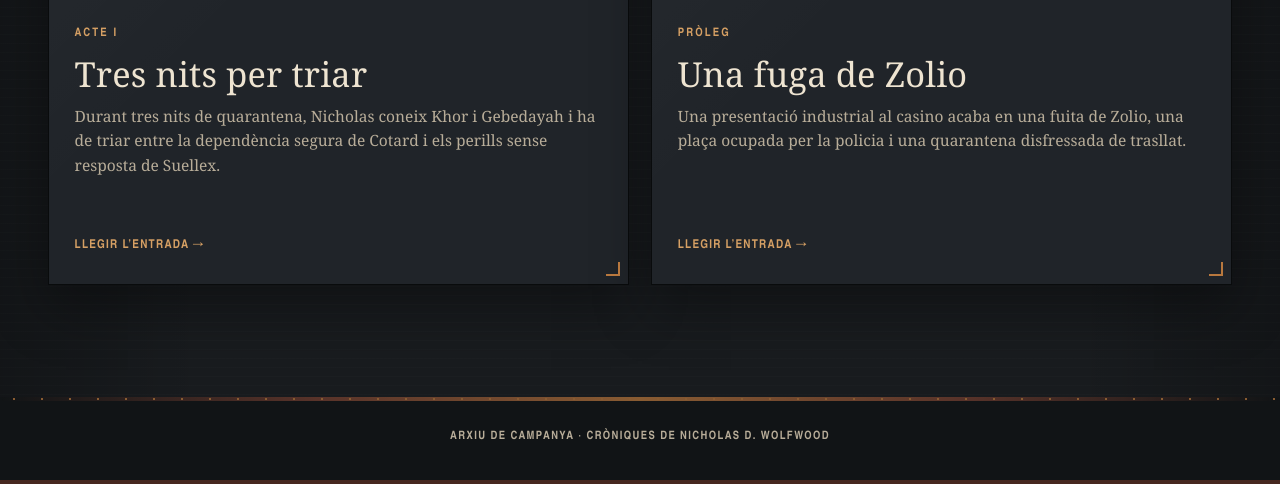
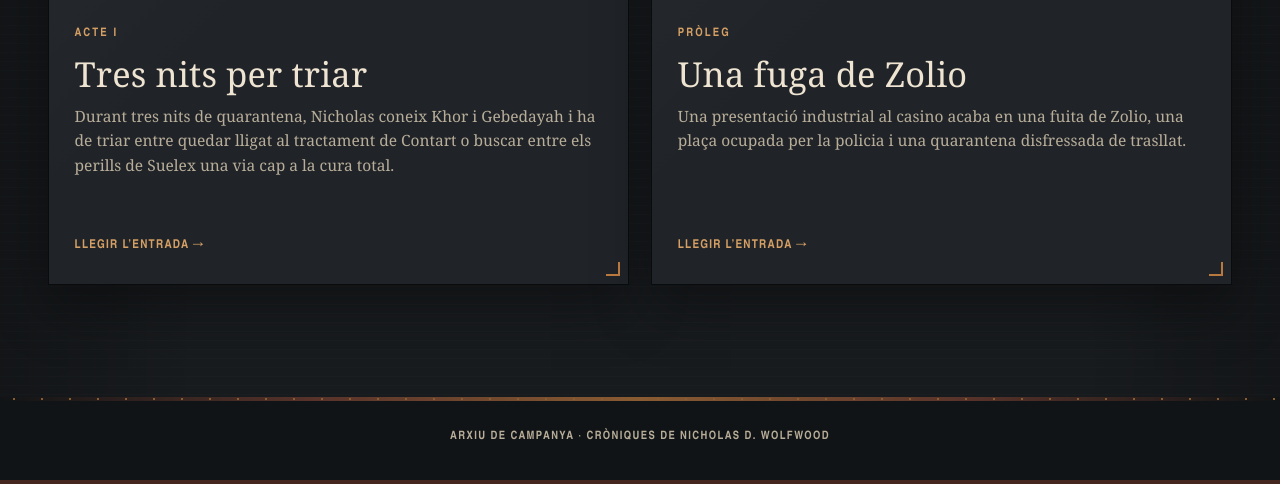
Before and after one commit to xafarre/diaridenwolfwood, a Jekyll site: the page built from index.md, in a window 1280 px wide and 900 px high, scrolled down 951 px, cut to the strip 416-900 px from the top of the window. Built offline with Jekyll 4.4.1, drawn with Linux system fonts in a browser that asks for light colours; some web fonts are replaced; some of the changed lines change nothing that is shown.

Commit message:
Refine Act I narrative flow

```diff
--- a/diary/acte-1-tres-nits-per-triar.md
+++ b/diary/acte-1-tres-nits-per-triar.md
@@ -6,18 +6,20 @@
 title: "Tres nits per triar"
 summary: >-
   Durant tres nits de quarantena, Nicholas coneix Khor i Gebedayah i ha de
-  triar entre la dependència segura de Cotard i els perills sense resposta de
-  Suellex.
+  triar entre quedar lligat al tractament de Contart o buscar entre els perills
+  de Suelex una via cap a la cura total.
 label: "Acte I"
 order: 1
 narrator_public_identity: nicholas-d-wolfwood
 session_ids: [session-001]
 consulted_record_ids:
   - prison-meeting-and-two-options
+  - kenzo-mori
   - khor-yugoroto
   - gebedayah-brass
   - cotard
   - suellex
+  - blue-zolio
   - zolio-exposure-disease
 status: published
 language: ca
@@ -70,7 +72,9 @@
   <img src="{{ '/assets/images/diary/acte-1-cella-ingres-v3.png' | relative_url }}" alt="Pla frontal documental de la sala d’ingrés: dos policies d’esquena encaren Nicholas, Khor, Gebedayah i els altres detinguts encara vestits amb roba de carrer." loading="lazy">
 </figure>
 
-La meva fitxa els reté més estona. Dubten, tornen a llegir-la i, quan em fan descobrir la mà esquerra, encara els costa més acceptar que sigui sacerdot. Els dic que és una modificació destinada a fer cures, però exigeixen una demostració. Khor té una ferida oberta al flanc, potser causada durant els disturbis. No li administro cap anestèsic local. Recolzo el palmell sobre la ferida i activo el mecanisme. Els quatre metacarps giren fins a quedar perpendiculars i travessen els ports dels artells; de cadascun només queda visible un centímetre al dors de la mà. Entre els quatre borns salten arcs elèctrics. Sota el palmell, les varetes penetren el teixit mentre el mecanisme brunzeix i el fum s’escapa pels costats i entre els dits. L’olor de carn cremada omple l’habitació, però Khor manté el temple. Quan retiro la mà, la ferida ha quedat cauteritzada. La demostració els convenç o, com a mínim, els dona una casella on posar-me. Deixen de preguntar.
+La meva fitxa els reté més estona. Dubten, tornen a llegir-la i, quan em fan descobrir la mà esquerra, encara els costa més acceptar que sigui sacerdot. Els dic que és una modificació destinada a fer cures, però exigeixen una demostració.
+
+Khor té una ferida oberta al flanc, potser causada durant els disturbis. Recolzo el palmell sobre la ferida i activo el mecanisme. No li administro cap anestèsic local. Els quatre metacarps giren fins a quedar perpendiculars i travessen els ports dels artells; de cadascun només queda visible un centímetre al dors de la mà. Entre els quatre borns salten arcs elèctrics. Sota el palmell, les varetes penetren el teixit mentre el mecanisme brunzeix i el fum s’escapa pels costats i entre els dits. L’olor de carn cremada omple l’habitació, però Khor manté el temple. Quan retiro la mà, la ferida ha quedat cauteritzada. La demostració els convenç o, com a mínim, els dona una casella on posar-me. Deixen de preguntar.
 
 <figure class="diary-illustration">
   <img src="{{ '/assets/images/diary/acte-1-curacio-khor-v8.png' | relative_url }}" alt="Pla detall de la mà esquerra modificada de Nicholas aplicada al flanc pelut de Khor, amb quatre borns curts alineats als artells, arcs elèctrics i fum escapant sota el palmell." loading="lazy">
@@ -78,44 +82,46 @@
 
 Després ens obliguen a despullar-nos.
 
-L’aigua cau tan freda que fa mal abans que el cos pugui reaccionar. Ens renten sense miraments, com si no fóssim persones sinó peces tretes d’una sala contaminada. Suposo que el fred serveix per solidificar qualsevol resta de Zolio que encara duguem a sobre, però ningú no ens ho explica. Quan s’acaba, la pell em crema i les dents em repiquen. Gebedayah ho suporta gairebé immòbil; Khor manté la mirada fixa en els homes de l’uniforme.
+Ens renten sense miraments, com si no fóssim persones sinó peces tretes d’una sala contaminada. L’aigua cau tan freda que fa mal abans que el cos pugui reaccionar. Suposo que el fred serveix per solidificar qualsevol resta de Zolio que encara duguem a sobre, però ningú no ens ho explica. Quan s’acaba, la pell em crema i les dents em repiquen. Gebedayah ho suporta gairebé immòbil; Khor manté la mirada fixa en els homes de l’uniforme.
 
-La roba i tot el que portem al damunt van a parar a uns recipients marcats per a la incineració. Ningú no protesta fins que un agent agafa la figureta de Khor. Ell demana que no la cremin, sense alçar la veu però amb prou fermesa perquè els policies parlin entre ells. No li prometen res. En lloc de llançar-la amb la resta, un dels agents la tanca dins d’una altra bossa i se l’endú a part, com si volguessin mantenir-la aïllada mentre comproven que no emet cap residu. No és una confirmació, però almenys no la destinen al foc davant seu.
+La roba i tot el que portem al damunt van a parar a uns recipients marcats per a la incineració. Ningú no protesta fins que un agent agafa una figureta de Khor. Ell demana que no la cremin, sense alçar la veu però amb prou fermesa perquè els policies parlin entre ells. No li prometen res. En lloc de llançar-la amb la resta, un dels agents la tanca dins d’una altra bossa i se l’endú a part, com si volguessin mantenir-la aïllada mentre comproven que no emet cap residu. No és una confirmació, però almenys no la destinen al foc davant seu.
 
 De la resta no en salven res. Després de la neteja, a cadascú ens donen una bata blanca de presó i ens tanquen al mòdul que han buidat per a la quarantena.
 
-El mateix primer dia ens visita el policia que s’encarrega dels papers. Anota on enviarà cadascú quan s’acabi la quarantena i ens presenta dues opcions. La primera és Cotard, un barri marginal amb un hospital prou gran per administrar-nos cada dia el tractament parcial. No ens curarà, però mantindrà la malaltia sota control mentre hi tinguem accés.
+Hi passarem tres nits. És el temps que, segons ens diuen, necessitem per deixar de contagiar. Durant els dies no fem gaire més que dormir, menjar i parlar.
 
-L’altra opció és Suellex.
+El mateix primer dia anem al despatx del policia que s’encarrega dels papers i d’anotar on enviarà cadascú quan s’acabi la quarantena. Ens presenta dues opcions. La primera és Contart, un barri marginal amb un hospital prou gran per administrar-nos cada dia el tractament parcial. No ens curarà, però mantindrà la malaltia sota control mentre hi tinguem accés.
 
-El policia s’hi atura més que amb Cotard, no pas per recomanar-nos-la. Ens diu que és un poble miner gairebé fantasma, a quinze o vint dies de tren, prop de la frontera amb un país amb el qual el nostre no manté bones relacions. La regió depèn d’un noble que vol tornar a explotar la mina, una de les més riques que queden, i repoblar el poble amb treballadors, serveis i policia. Ja ho ha intentat abans. Els plans fallen, els voluntaris escassegen i hi ha gent que desapareix.
+L’altra opció és Suelex.
 
-No parla d’accidents ni de cadàvers. Parla d’absències.
+El policia s’hi atura més que amb Contart, no pas per recomanar-nos-la. Ens diu que és un poble miner gairebé fantasma, a quinze o vint dies de tren, prop de la frontera amb un país amb el qual el nostre no manté bones relacions. La regió depèn d’un noble que vol tornar a explotar una mina de Zolio, una de les més riques que queden, i repoblar el poble amb treballadors, serveis i policia. Ja ho ha intentat abans. Els plans fallen, els voluntaris escassegen. No parla d’accidents ni de cadàvers. Parla de desaparicions.
 
-Quan passa alguna cosa a Suellex, continua, l’Estat triga a arribar, si és que hi va. I quan finalment hi envia algú, sovint no troba res que expliqui què ha passat. El policia no sap donar-nos cap resposta millor o no vol fer-ho. En qualsevol dels dos casos, procura que entenguem que Suellex no és un destí que ell triaria.
+Quan passa alguna cosa a Suelex, continua, l’Estat triga a arribar, si és que hi va. I quan finalment hi envia algú, sovint no troba res que expliqui què ha passat. El policia no sap donar-nos cap resposta millor o no vol fer-ho. En qualsevol dels dos casos, procura que entenguem que Suelex no és un destí que ell triaria.
 
 <figure class="diary-illustration">
   <img src="{{ '/assets/images/diary/acte-1-reunio-policia-v1.png' | relative_url }}" alt="Nicholas, Khor i Gebedayah, amb bates blanques, escolten el policia burocràtic que omple els formularis a l’altra banda d’una mampara de vidre." loading="lazy">
 </figure>
 
-Hi passarem tres nits. És el temps que, segons ens diuen, necessitem per deixar de contagiar. Durant els dies no fem gaire més que dormir, menjar i parlar, sovint amb el mateix policia per aclarir els papers i tornar sobre allò que ens ha explicat. Sense carrer, feina ni possessions, el temps queda reduït a l’arribada de les safates, al canvi dels guàrdies i a una elecció que no millora per més que la discutim.
+Sense carrer, feina ni possessions, el temps queda reduït a l’arribada de les safates, al canvi dels guàrdies i a una elecció que es complica com més intentem entendre-la. Cada dia tornem al despatx per aclarir dubtes, però cada resposta obre una pregunta nova. Li preguntem qui prepara el tractament, com es conserva durant un viatge tan llarg, si arriba en tren o en nau i qui ens l’administrarà. Ell no ho sap o no ens ho vol dir.
+
+Khor escolta com qui busca una escletxa i pregunta sobretot per Suelex. La fermesa amb què ha defensat la figureta i la insistència amb què torna al poble em fan pensar en algú avesat a sobreviure sense perdre de vista què busca. Gebedayah necessita menys paraules. La seva oïda, castigada per anys de fàbrica, l’obliga de vegades a inclinar el cap o a fer repetir una frase, però espera amb la paciència de qui ha viscut sempre sota una sirena que decideix quan comença i quan s’acaba el dia.
+
+Jo torno una vegada i una altra al tractament. Si ha d’arribar fins a un poble gairebé abandonat, ha de sortir d’algun lloc i passar per unes mans que potser podrem identificar.
 
 <figure class="diary-illustration">
   <img src="{{ '/assets/images/diary/acte-1-menjador-preso-v2.png' | relative_url }}" alt="Vista picada del menjador industrial de la presó, amb llargues taules mig buides i els tres protagonistes conversant durant un àpat de quarantena." loading="lazy">
 </figure>
 
-En aquestes converses, Khor escolta com qui busca una escletxa i pregunta sobretot per Suellex. La fermesa amb què ha defensat la figureta i la insistència amb què torna al poble em fan pensar en algú avesat a sobreviure sense perdre de vista què busca. Gebedayah necessita menys paraules. La seva oïda, castigada per anys de fàbrica, l’obliga de vegades a inclinar el cap o a fer repetir una frase, però espera amb la paciència de qui ha viscut sempre sota una sirena que decideix quan comença i quan s’acaba el dia.
+Quan s’acosta el final de la quarantena, Khor ja té clara la seva elecció: vol anar a Suelex. Gebedayah prefereix Contart; per a ell, l’hospital i el tractament assegurat pesen més que una mina llunyana envoltada de desaparicions. Tot i així, no intenta imposar-se. Diu que acceptarà el que decideixi el grup, com si una destinació fos un altre torn de fàbrica: potser pitjor que l’anterior, però igualment inevitable.
 
-Quan s’acosta el final de la quarantena, Khor ja té clara la seva elecció: vol anar a Suellex. Gebedayah prefereix Cotard; per a ell, l’hospital i el tractament assegurat pesen més que una mina llunyana envoltada de desaparicions. Tot i així, no intenta imposar-se. Diu que acceptarà el que decideixi el grup, com si una destinació fos un altre torn de fàbrica: potser pitjor que l’anterior, però igualment inevitable.
+Jo entenc l’atractiu de Contart. El tractament és allà, dins d’un hospital, i no depèn d’una promesa signada per un noble que no veiem i que tampoc envia cap subordinat a explicar-nos l’empresa. També puc imaginar què vindria després: la feina que pogués trobar en un barri marginal, els dies ordenats al voltant de l’hospital i la dosi següent decidint fins on em puc allunyar. El tractament parcial atura el deteriorament mentre el rebo, però no elimina la malaltia. Contart em mantindria viu sempre que no fallés cap administració i ningú no decidís retirar-me-la. És una seguretat que s’assembla massa a esperar una mort lenta sense poder perseguir res més.
 
-Jo entenc l’atractiu de Cotard. El tractament és allà, dins d’un hospital, i no depèn d’una promesa signada per un noble que no veiem i que tampoc envia cap subordinat a explicar-nos l’empresa o el projecte. També entenc què vindria després: treballar en un barri pobre per continuar a prop de les dosis, esperar cada dia la següent administració i veure com passen els mesos o els anys sense cap possibilitat real de marxar. És una manera segura de continuar viu, però no necessàriament de continuar endavant.
+La promesa de Suelex és molt més fràgil, però les seves mancances deixen rastre. El tractament no pot aparèixer al poble per voluntat del noble: algú l’ha de fabricar, transportar i conservar abans que unes altres mans ens l’administrin. Cada pas pot revelar un nom, una ruta o un lloc. A Contart, l’hospital ens mostraria només la darrera baula; a Suelex, on encara intenten construir l’explotació que ha de sostenir el poble, potser podrem veure la cadena. Si aconsegueixo remuntar-la, podria acostar-me als qui controlen el tractament i, amb ells, a la cura total.
 
-Suellex és pitjor sobre el paper. No hi ha un gran hospital. El contracte només diu que el noble garantirà el subministrament del tractament, sense precisar com. El trajecte dura quinze o vint dies en tren i menys en nau, però no sabem com hi arribarà el tractament; només podem deduir que transportar-lo fins allà ha de ser viable. Algú haurà de sostenir-hi la infraestructura clínica que exigeix, però el contracte no diu qui, amb quins mitjans ni per quina via. No confio gaire en una garantia que ningú no sap explicar com es complirà.
+La idea em porta a pensar encara més lluny. Un carregament robat podria comprar informació o diners. Un zepelí carregat de Zolio, en mans disposades a convertir-lo en una amenaça, potser obligaria els qui controlen la cura a negociar. No és un pla. Encara no sé qui transporta el Zolio, qui el protegeix ni a qui posaria en perill qualsevol moviment. Però a Contart ni tan sols tindria l’oportunitat d’aprendre-ho.
 
-Però les mateixes esquerdes que fan perillós Suellex també impedeixen que sigui una presó com Cotard. És lluny, l’Estat hi arriba tard i el poble guarda preguntes que ningú no ha resolt. Si les coses surten bé, potser serà possible marxar-ne algun dia i continuar amb els meus propis assumptes. Si surten malament, almenys no hauré escollit una mort lenta només perquè venia administrada per un hospital.
+Durant la tercera nit ho parlem per última vegada. Khor no es mou de Suelex. Gebedayah tampoc no canvia el que pensa, però manté la paraula que ha donat. Jo ja no comparo un lloc segur amb un de perillós, sinó una dependència sense sortida amb un risc que pot ensenyar-me com trencar-la. Necessito una cura total, no una pròrroga diària, i estic disposat a anar-la a buscar. Trio Suelex.
 
-Durant la tercera nit ho parlem per última vegada. Khor no es mou de Suellex. Gebedayah tampoc no canvia el que pensa, però manté la paraula que ha donat. Jo trio Suellex.
-
-Quan arriba el moment, el policia torna amb els papers. Repassa una vegada més les condicions i ens deixa espai per signar. Ho fem els tres.
+Quan arriba el moment, tornem al despatx. El policia repassa una vegada més les condicions i ens deixa espai per signar. Ho fem els tres.
 
 Quan recull els fulls, encara no som companys. Però ja compartim destinació.
```
